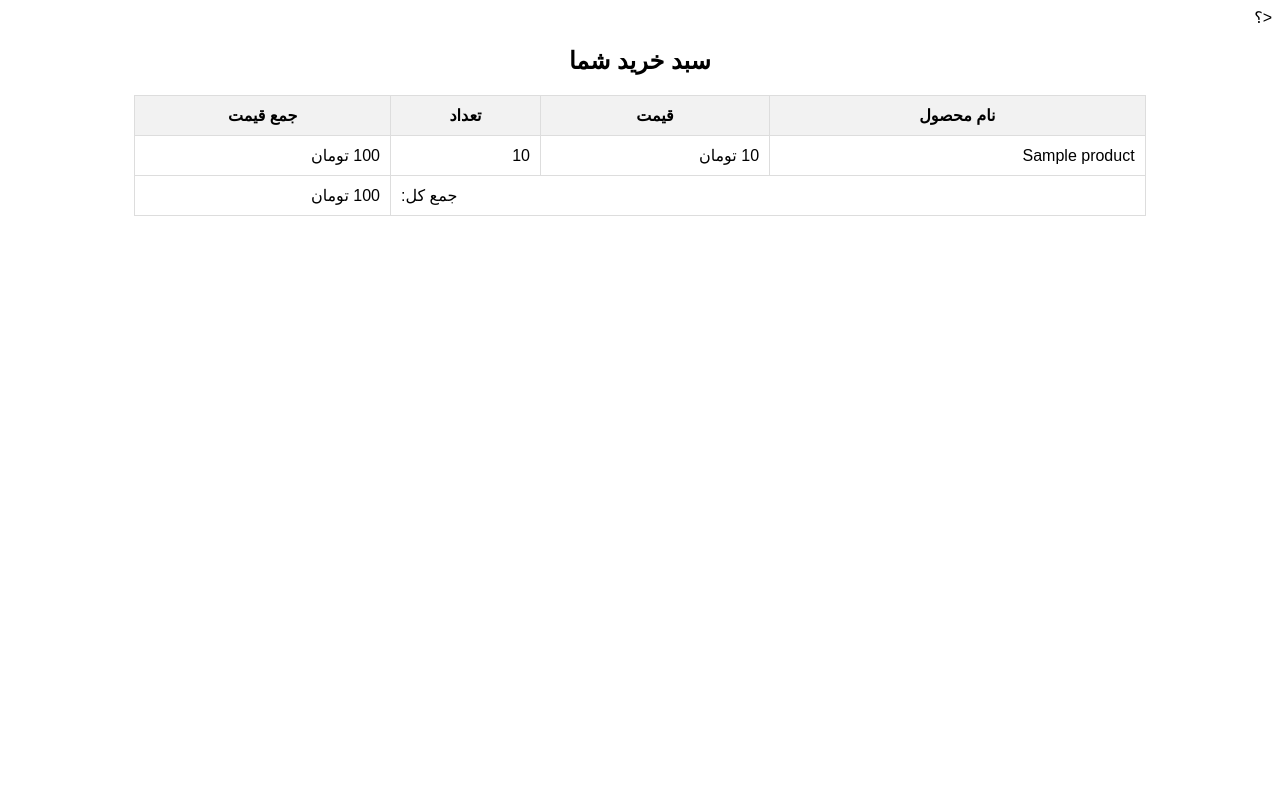
After one commit to AdZeroNis/onlineShop, a PHP site: page /basket.php in a window 1280 px wide. The commit adds this page. Run offline with PHP 8.4, Linux system fonts and the light colour scheme; the visitor is signed in with stand-in values (Sample User, id 1); tables that the repository leaves empty or names only in its code hold one stand-in row (values such as "Sample post").

Commit message:
add cart

```diff
--- a/public/php/single.php
+++ b/public/php/single.php
@@ -11,7 +11,7 @@ include 'db.php';
 if (isset($_GET['product'])) {
   $product_name = $_GET['product'];
 
-  $sql = "SELECT product_name, price, size, color, description, image_path, stock FROM products WHERE product_name = ?";
+  $sql = "SELECT id,product_name, price, size, color, description, image_path, stock FROM products WHERE product_name = ?";
 
   $stmt = $conn->prepare($sql);
   $stmt->bindValue(1, $product_name);
--- /dev/null
+++ b/public/views/basket.php
@@ -0,0 +1,132 @@
+<؟<?php
+if (session_status() == PHP_SESSION_NONE) {
+    session_start();
+}
+
+include '../php/db.php'; // فایل اتصال به دیتابیس
+
+// چک کردن ورود کاربر
+if (!isset($_SESSION['signin']) || $_SESSION['signin'] !== true) {
+    header("Location: login.php");
+    exit();
+}
+
+if (!isset($_SESSION['user_id'])) {
+    echo "خطا: شناسه کاربر یافت نشد.";
+    exit();
+}
+
+$user_id = $_SESSION['user_id'];
+
+try {
+    // کوئری برای دریافت اطلاعات سبد خرید کاربر به همراه اطلاعات محصولات
+    $query = "
+        SELECT
+            products.product_name,
+            products.price,
+            basket.quantity,
+            (products.price * basket.quantity) AS total_price
+        FROM
+            basket
+        JOIN
+            products
+        ON
+            basket.product_id = products.id
+        WHERE
+            basket.user_id = :user_id
+    ";
+
+    $stmt = $conn->prepare($query);
+    $stmt->bindParam(':user_id', $user_id, PDO::PARAM_INT);
+    $stmt->execute();
+
+    $basket_items = $stmt->fetchAll(PDO::FETCH_ASSOC);
+
+    if (!$basket_items) {
+        echo "سبد خرید شما خالی است.";
+    }
+
+} catch (PDOException $e) {
+    echo "خطا: " . $e->getMessage();
+}
+?>
+<!DOCTYPE html>
+<html lang="fa">
+<head>
+    <meta charset="UTF-8">
+    <meta name="viewport" content="width=device-width, initial-scale=1.0">
+    <title>سبد خرید</title>
+    <style>
+        body {
+            font-family: Arial, sans-serif;
+            direction: rtl;
+            text-align: right;
+        }
+        .cart-container {
+            width: 80%;
+            margin: auto;
+            margin-top: 20px;
+        }
+        table {
+            width: 100%;
+            border-collapse: collapse;
+        }
+        table, th, td {
+            border: 1px solid #ddd;
+            padding: 10px;
+        }
+        th {
+            background-color: #f2f2f2;
+        }
+        .total {
+            text-align: left;
+        }
+        .cart-title {
+            text-align: center;
+            margin-bottom: 20px;
+        }
+    </style>
+</head>
+<body>
+
+<div class="cart-container">
+    <h2 class="cart-title">سبد خرید شما</h2>
+
+    <?php if (!empty($basket_items)): ?>
+        <table>
+            <thead>
+                <tr>
+                    <th>نام محصول</th>
+                    <th>قیمت</th>
+                    <th>تعداد</th>
+                    <th>جمع قیمت</th>
+                </tr>
+            </thead>
+            <tbody>
+                <?php
+                $total_sum = 0;
+                foreach ($basket_items as $item):
+                    $total_sum += $item['total_price'];
+                ?>
+                    <tr>
+                        <td><?php echo htmlspecialchars($item['product_name']); ?></td>
+                        <td><?php echo number_format($item['price']); ?> تومان</td>
+                        <td><?php echo htmlspecialchars($item['quantity']); ?></td>
+                        <td><?php echo number_format($item['total_price']); ?> تومان</td>
+                    </tr>
+                <?php endforeach; ?>
+            </tbody>
+            <tfoot>
+                <tr>
+                    <td colspan="3" class="total">جمع کل:</td>
+                    <td><?php echo number_format($total_sum); ?> تومان</td>
+                </tr>
+            </tfoot>
+        </table>
+    <?php else: ?>
+        <p>سبد خرید شما خالی است.</p>
+    <?php endif; ?>
+</div>
+
+</body>
+</html>
```
Also changed, not shown: public/php/insert_basket.php (added, +69 -0 lines), public/views/singlePage.php (+12 -10 lines).
